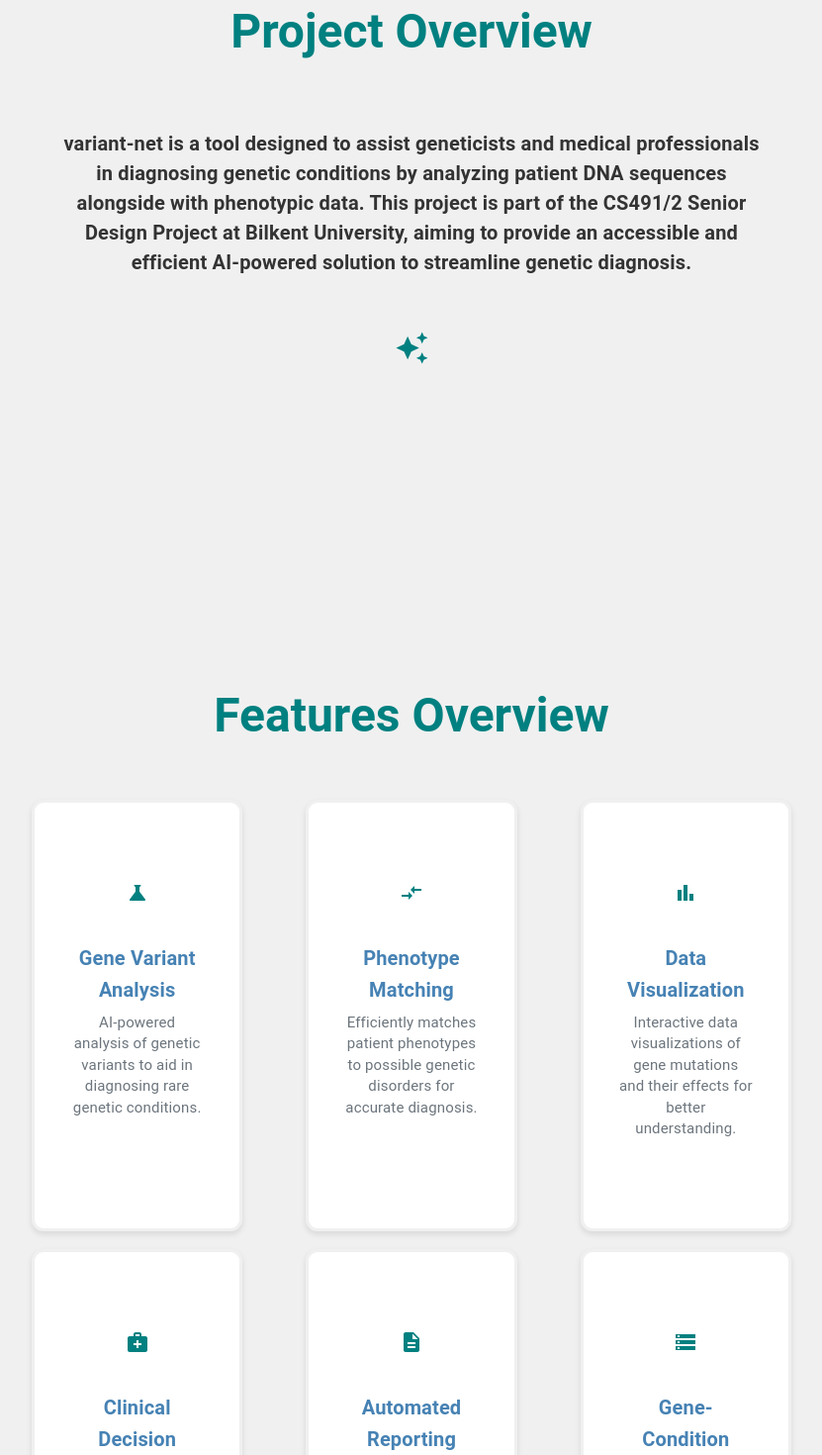
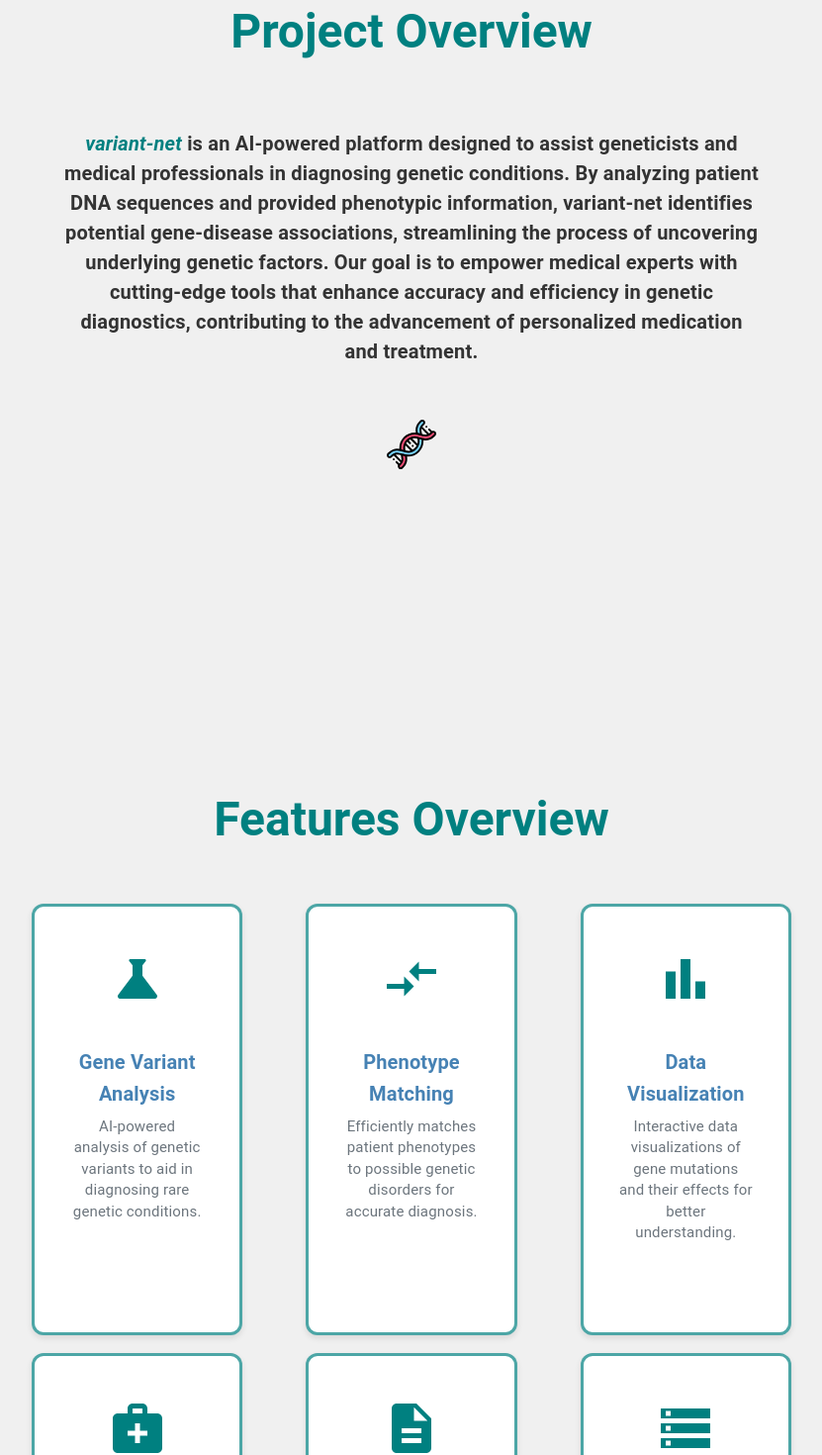
Before and after one commit to variant-net/variant-net.github.io, a React (Vite) app: page /#/ in a window 1280 px wide. Shown: the part 2080-3550 px from the top of the page at 99% size, without its empty margins (224-1055 px from the left). Built offline with nearby package versions, Linux system fonts and the light colour scheme.

Commit message:
Some Style Updates

```diff
--- a/src/components/Deliverables.tsx
+++ b/src/components/Deliverables.tsx
@@ -4,9 +4,29 @@
 import IconButton from "@mui/joy/IconButton";
 import Box from "@mui/joy/Box";
 import GetAppIcon from "@mui/icons-material/GetApp"; // Download icon
-import { files } from "../data/files";
+import { storage } from "../firebase"; // Firebase storage instance
+import { ref, getDownloadURL } from "firebase/storage";
+import { files } from "../data/files"; // Assuming files data has 'firebasePath' for Firebase storage reference
 
 const Deliverables = () => {
+  // Function to download file from Firebase Storage
+  const handleDownload = async (firebasePath: string, fileName: string) => {
+    try {
+      const fileRef = ref(storage, firebasePath); // Reference to the file in Firebase Storage
+      const url = await getDownloadURL(fileRef); // Get the download URL
+
+      // Create a hidden anchor tag to trigger the download
+      const link = document.createElement("a");
+      link.href = url;
+      link.download = fileName; // Set the file name for download
+      document.body.appendChild(link);
+      link.click();
+      document.body.removeChild(link); // Clean up the DOM
+    } catch (error) {
+      console.error("Error downloading the file:", error);
+    }
+  };
+
   return (
     <Box
       sx={{
@@ -63,7 +83,7 @@
               <TypographyOfJoy level="title-sm">Size</TypographyOfJoy>
             </th>
             <th style={{ textAlign: "right" }}>
-              <TypographyOfJoy level="title-sm">Download</TypographyOfJoy>
+              <TypographyOfJoy level="title-sm"></TypographyOfJoy>
             </th>
           </tr>
         </thead>
@@ -85,13 +105,11 @@
                 <TypographyOfJoy level="body-sm">{file.size}</TypographyOfJoy>
               </td>
               <td style={{ textAlign: "right" }}>
-                {file.link && (
+                {file.firebasePath && (
                   <IconButton
                     variant="plain"
                     color="neutral"
-                    component="a"
-                    href={file.link}
-                    download={file.link}
+                    onClick={() => handleDownload(file.firebasePath, file.name)}
                   >
                     <GetAppIcon fontSize="small" />
                   </IconButton>
--- a/src/components/FeaturedLinks.tsx
+++ b/src/components/FeaturedLinks.tsx
@@ -2,6 +2,7 @@
 import { ArrowForward } from "@mui/icons-material";
 import GitHubIcon from "@mui/icons-material/GitHub";
 import LibraryBooksIcon from "@mui/icons-material/LibraryBooks";
+import CollectionsIcon from '@mui/icons-material/Collections';
 
 import { teamMembers } from "../data/team-members";
 
@@ -16,6 +17,11 @@
     link: `/#/logbooks?member=${teamMembers[0].name}`,
     icon: <LibraryBooksIcon />,
   },
+  {
+    text: "Gallery",
+    link: "/#/gallery",
+    icon: <CollectionsIcon />,
+  }
 ];
 
 const FeaturedLinks = () => {
--- a/src/components/Features.tsx
+++ b/src/components/Features.tsx
@@ -19,37 +19,37 @@
 const features = [
   {
     title: "Gene Variant Analysis",
-    icon: <ScienceIcon />,
+    icon: <ScienceIcon fontSize="inherit" />,
     description:
       "AI-powered analysis of genetic variants to aid in diagnosing rare genetic conditions.",
   },
   {
     title: "Phenotype Matching",
-    icon: <CompareArrowsIcon />,
+    icon: <CompareArrowsIcon fontSize="inherit" />,
     description:
       "Efficiently matches patient phenotypes to possible genetic disorders for accurate diagnosis.",
   },
   {
     title: "Data Visualization",
-    icon: <BarChartIcon />,
+    icon: <BarChartIcon fontSize="inherit" />,
     description:
       "Interactive data visualizations of gene mutations and their effects for better understanding.",
   },
   {
     title: "Clinical Decision Support",
-    icon: <MedicalServicesIcon />,
+    icon: <MedicalServicesIcon fontSize="inherit" />,
     description:
       "Provides recommendations and insights to assist medical professionals in making informed decisions.",
   },
   {
     title: "Automated Reporting",
-    icon: <DescriptionIcon />,
+    icon: <DescriptionIcon fontSize="inherit" />,
     description:
       "Generates detailed reports summarizing the results of genetic analyses for medical records.",
   },
   {
     title: "Gene-Condition Database",
-    icon: <StorageIcon />,
+    icon: <StorageIcon fontSize="inherit" />,
     description:
       "Access to a constantly updated database of genes and their associated conditions for reference.",
   },
@@ -83,7 +83,7 @@
                 padding: "20px",
                 height: "100%",
                 transition: "transform 0.3s ease, box-shadow 0.3s ease",
-                border: "3px solid #f0f0f0", // Light gray border
+                border: "3px solid rgba(0, 128, 128, 0.7)", // Teal blue border
                 borderRadius: "12px", // Softer edges
                 boxShadow: "0px 3px 6px rgba(0, 0, 0, 0.1)", // Subtle shadow
                 "&:hover": {
--- a/src/components/Login.tsx
+++ b/src/components/Login.tsx
@@ -9,12 +9,16 @@
   Button,
   Box,
   Paper,
+  Link,
+  Snackbar,
+  Alert,
 } from "@mui/material";
 import { teal } from "@mui/material/colors";
 
 const Login: React.FC = () => {
   const [email, setEmail] = useState<string>("");
   const [password, setPassword] = useState<string>("");
+  const [errorMessage, setErrorMessage] = useState<string | null>(null); // New state for error message
 
   const navigate = useNavigate();
 
@@ -25,11 +29,17 @@
       navigate("/logbooks");
     } catch (error: unknown) {
       if (error instanceof Error) {
-        console.error("Login failed", error.message);
+        setErrorMessage(error.message); // Update error message state
+        console.error("Login failed:", error.message);
       } else {
-        console.error("Login failed", error);
+        setErrorMessage("An unknown error occurred."); // Fallback message
+        console.error("Login failed:", error);
       }
     }
+  };
+
+  const handleCloseSnackbar = () => {
+    setErrorMessage(null); // Clear the error message
   };
 
   return (
@@ -117,7 +127,26 @@
             Having trouble logging in? Contact Deniz.
           </Typography>
         </Box>
+
+        <Box textAlign="center" marginTop={2}>
+          <Link href="/" underline="none">
+            <Box textAlign="center">
+              <Typography variant="body2">Return to Home Page</Typography>
+            </Box>
+          </Link>
+        </Box>
       </Paper>
+
+      {/* Snackbar for displaying error messages */}
+      <Snackbar
+        open={!!errorMessage}
+        autoHideDuration={6000}
+        onClose={handleCloseSnackbar}
+      >
+        <Alert onClose={handleCloseSnackbar} severity="error">
+          {errorMessage}
+        </Alert>
+      </Snackbar>
     </Container>
   );
 };
--- a/src/components/ProjectOverview.tsx
+++ b/src/components/ProjectOverview.tsx
@@ -1,6 +1,6 @@
 import React from "react";
 import { Box, Typography } from "@mui/material";
-import AutoAwesomeIcon from "@mui/icons-material/AutoAwesome";
+import dnaSVG from "../assets/svg/dna.svg";
 import About from "./About";
 
 const ProjectOverview: React.FC = () => {
@@ -37,18 +37,21 @@
           sx={{ color: "#333", padding: "30px", fontSize: 20 }} // dark text for readability
         >
           <strong>
-            variant-net is a tool designed to assist geneticists and medical
-            professionals in diagnosing genetic conditions by analyzing patient
-            DNA sequences alongside with phenotypic data. This project is part
-            of the CS491/2 Senior Design Project at Bilkent University, aiming
-            to provide an accessible and efficient AI-powered solution to
-            streamline genetic diagnosis.
+            <span style={{ color: "rgb(0, 128, 128)", fontStyle: "italic" }}>
+              variant-net
+            </span>{" "}
+            is an AI-powered platform designed to assist geneticists and medical
+            professionals in diagnosing genetic conditions. By analyzing patient
+            DNA sequences and provided phenotypic information, variant-net
+            identifies potential gene-disease associations, streamlining the
+            process of uncovering underlying genetic factors. Our goal is to
+            empower medical experts with cutting-edge tools that enhance
+            accuracy and efficiency in genetic diagnostics, contributing to the
+            advancement of personalized medication and treatment.
           </strong>
         </Typography>
-
-        {/* GitHub Icon Button */}
         <Box mt={3}>
-          <AutoAwesomeIcon fontSize="large" sx={{ color: "#008080" }} />
+          <img src={dnaSVG} width="50" height="50" alt="DNA strand" />
         </Box>
       </Box>
     </>
--- a/src/components/TeamMember.tsx
+++ b/src/components/TeamMember.tsx
@@ -9,7 +9,6 @@
 import LinkedInIcon from "@mui/icons-material/LinkedIn";
 import GitHubIcon from "@mui/icons-material/GitHub";
 import LanguageIcon from "@mui/icons-material/Language";
-import { useNavigate } from "react-router-dom";
 
 interface TeamMemberProps {
   name: string;
@@ -24,7 +23,6 @@
 
 const TeamMember: React.FC<TeamMemberProps> = ({
   name,
-  role,
   image,
   imagePosition,
   linkedInUrl,
@@ -32,15 +30,16 @@
   personalWebsiteUrl,
   sx,
 }) => {
-  const navigate = useNavigate();
-
   return (
     <Card
+      /*
+      //This functionality has been removed because it causes a conflict with the GitHub and LinkedIn icons/links.
       onClick={() => {
         if (role === "student") {
           navigate(`/logbooks?member=${name}`);
         }
       }}
+      */
       sx={sx}
     >
       <CardMedia
--- a/src/data/files.ts
+++ b/src/data/files.ts
@@ -1,27 +1,29 @@
+const base = "gs://variant-net-database.appspot.com/";
+
 const files = [
   {
     name: "Project Information Form",
-    added: "Oct 7 2024",
-    size: "49 KB",
-    link: "../assets/deliverables/BestSeniorProject_Project_Information_Form.docx",
+    added: "Oct 8 2024",
+    size: "47.86 KB",
+    firebasePath: `${base}BestSeniorProject_Project_Information_Form.docx`,
   },
   {
     name: "Project Specification Document",
     added: "",
     size: "",
-    link: "",
+    firebasePath: "",
   },
   {
     name: "Analysis and Requirements Report",
     added: "",
     size: "",
-    link: "",
+    firebasePath: "",
   },
   {
     name: "Presentation and Demo",
     added: "",
     size: "",
-    link: "",
+    firebasePath: "",
   },
 ];
 
--- a/src/firebase.ts
+++ b/src/firebase.ts
@@ -1,7 +1,8 @@
 // src/firebase.ts
 import { initializeApp } from "firebase/app";
-import { getAuth, Auth } from "firebase/auth";
+import { getAuth } from "firebase/auth";
 import { getFirestore } from "firebase/firestore";
+import { getStorage } from "firebase/storage";
 
 const firebaseConfig = {
   /* Template config, replace with your own values */
@@ -18,7 +19,8 @@
 
 const app = initializeApp(firebaseConfig);
 
-const auth: Auth = getAuth(app);
+const auth = getAuth(app);
 const db = getFirestore(app);
+const storage = getStorage(app);
 
-export { auth, db };
+export { auth, db, storage };
```
Also changed, not shown: src/assets/svg/dna.svg (added).
